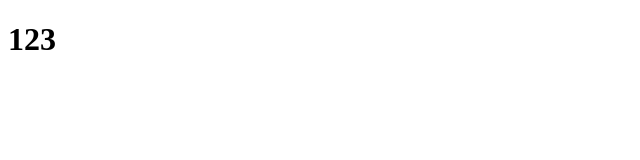
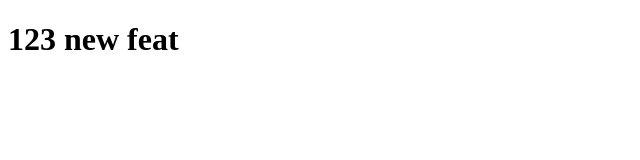
Before and after one commit to Kavbian/test_folder_mb, a plain HTML site: page index.html in a window 1280 px wide. Shown: the whole page, without its empty margins (0-640 px from the left). Drawn offline with Linux system fonts and the light colour scheme.

Commit message:
New feat

```diff
--- a/index.html
+++ b/index.html
@@ -7,6 +7,6 @@
   <title>Document</title>
 </head>
 <body>
-  <h1>123</h1>
+  <h1>123 new feat</h1>
 </body>
 </html>
```
